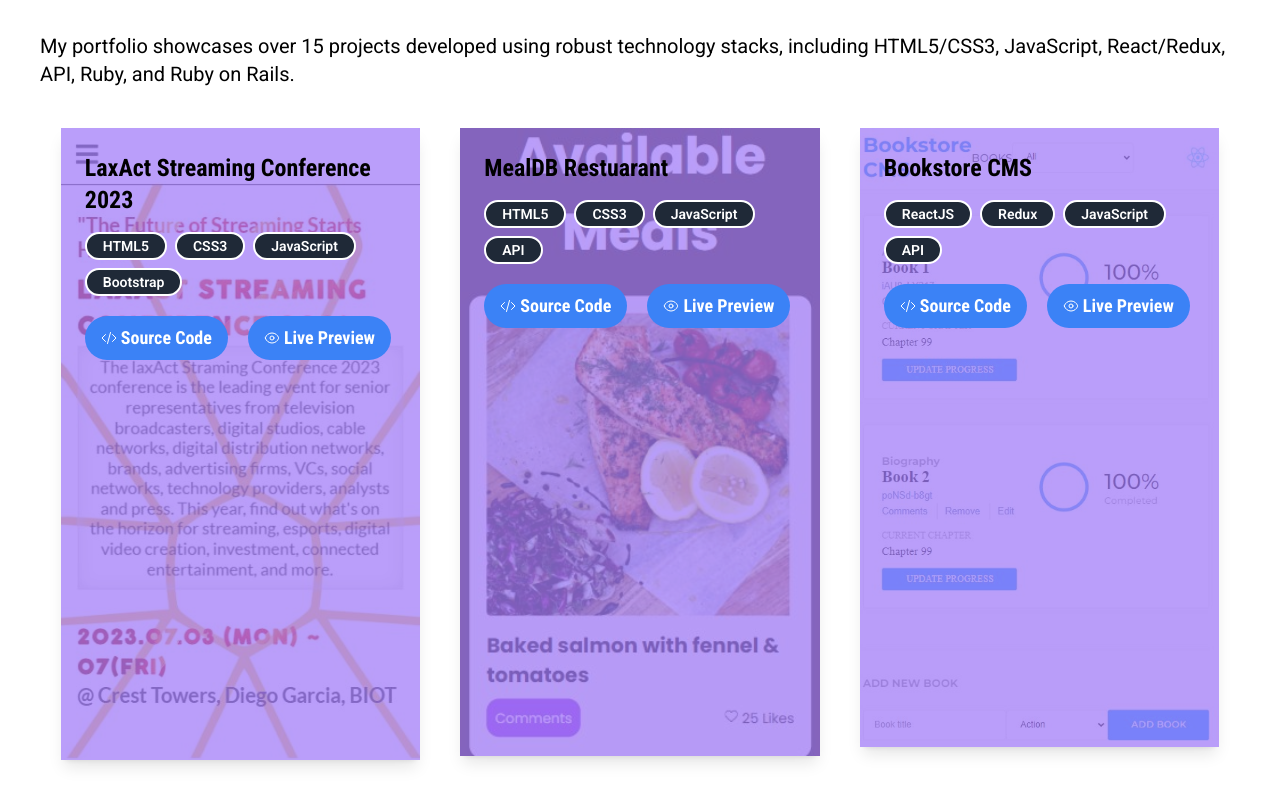
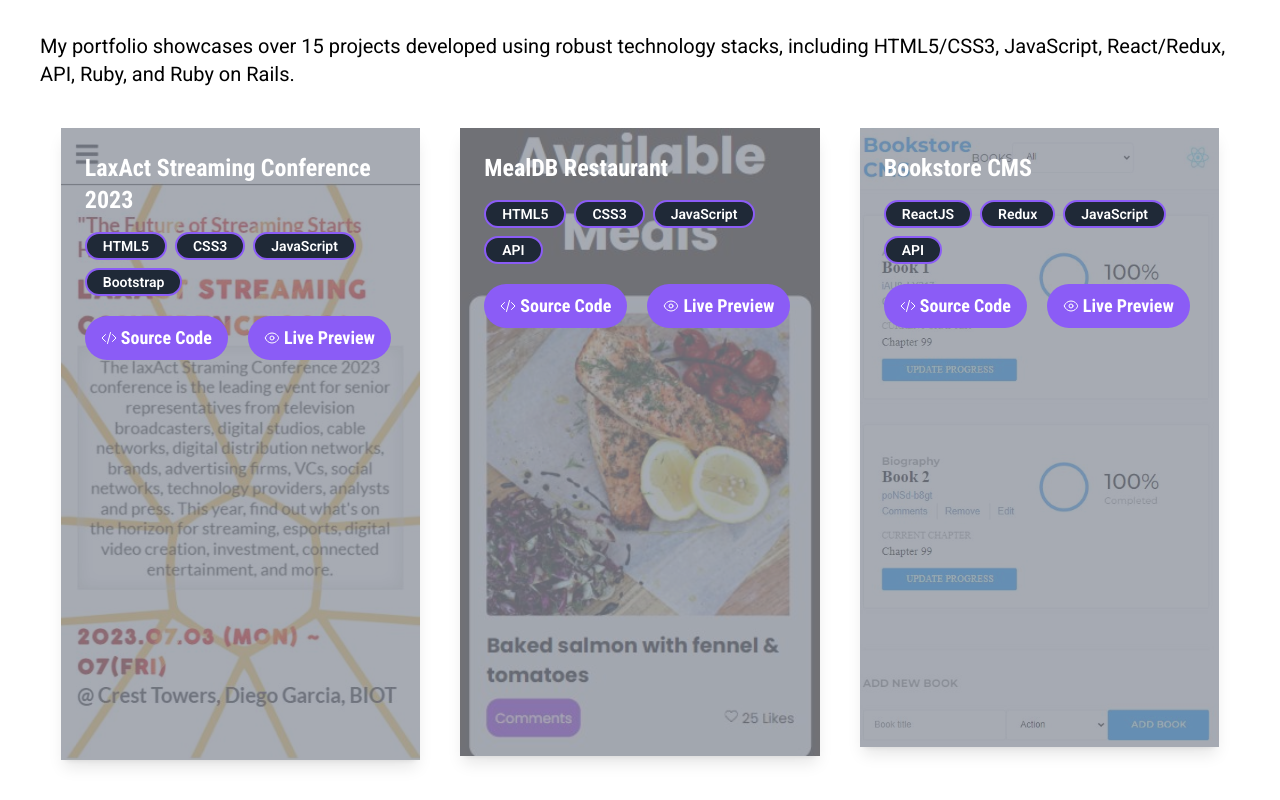
Before and after one commit to katarighe/my-portfolio-website, a React (Vite) app: page /portfolio in a window 1280 px wide. Shown: the part 900-1700 px from the top of the page. Built offline with nearby package versions, Linux system fonts and the light colour scheme.

Commit message:
Update the design for the portfolio

```diff
--- a/src/pages/Portfolio.jsx
+++ b/src/pages/Portfolio.jsx
@@ -65,7 +65,7 @@ function MyProjects() {
     },
     {
       id: 5,
-      title: "MealDB Restuarant",
+      title: "MealDB Restaurant",
       image: mealdb,
       details:
         "A simple web app utilizing an external API for exact name matching and an Involvement API to capture user interactions such as likes and comments.",
@@ -161,13 +161,13 @@ function MyProjects() {
           <div className="grid gap-10 md:grid-cols-2 lg:grid-cols-3">
             {sortedProjects.map((item, index) => (
               <div className="animate__animated animate__fadeInRight" key={item.id} onClick={() => openModal(index)}>
-                <div className="relative mb-6 overflow-hidden bg-cover bg-no-repeat bg-violet-500 shadow-lg">
+                <div className="relative mb-6 overflow-hidden bg-cover bg-no-repeat bg-gray-500 shadow-lg">
                   <img src={item.image} style={{ opacity: 0.3 }} alt={item.title} className="w-full" />
                   <div className="absolute inset-0 h-full w-full overflow-hidden bg-fixed transition duration-300 ease-in-out bg-[hsla(0,0%,99%,0.15)]">
                     <div className="flex h-full items-start justify-start">
-                      <div className="m-6 text-black">
+                      <div className="m-6 text-white">
                         <h5
-                          className="mb-3 text-2xl font-bold font-robotoCondensed hover:text-violet-600"
+                          className="mb-3 text-2xl font-bold font-robotoCondensed hover:text-black"
                           onClick={() => openModal(index)}
                         >
                           {item.title}
@@ -175,7 +175,7 @@ function MyProjects() {
                         {techStackToArray(item.techStack).map((tech, index) => (
                           <span
                             key={index}
-                            className="mr-2 my-1 border-2 badge border-newbBlue badge-outline text-newbBlue font-semibold font-robotoOriginal bg-gray-800 hover:bg-blue-700 text-white py-3 px-4 rounded-full"
+                            className="mr-2 my-1 border-2 badge border-violet-500 badge-outline font-semibold font-robotoOriginal bg-gray-800 hover:bg-blue-700 text-white py-3 px-4 rounded-full"
                           >
                             {tech}
                           </span>
@@ -185,7 +185,7 @@ function MyProjects() {
                             href={item.source}
                             rel="noreferrer"
                             target="_blank"
-                            className="text-newDarkGray font-bold flex gap-1 font-robotoCondensed hover:scale-110 transition-transform duration-300 text-lg bg-blue-500 hover:bg-blue-900 text-white py-2 px-4 rounded-full"
+                            className="font-bold flex gap-1 font-robotoCondensed hover:scale-110 transition-transform duration-300 text-lg bg-violet-500 hover:bg-violet-900 text-white py-2 px-4 rounded-full"
                           >
                             <CodeBracketIcon className="w-4" />
                             Source Code
@@ -194,7 +194,7 @@ function MyProjects() {
                             href={item.live}
                             rel="noreferrer"
                             target="_blank"
-                            className="text-newDarkGray font-bold flex gap-1 font-robotoCondensed hover:scale-110 transition-transform duration-300 text-lg bg-blue-500 hover:bg-blue-900 text-white py-2 px-4 rounded-full"
+                            className="font-bold flex gap-1 font-robotoCondensed hover:scale-110 transition-transform duration-300 text-lg bg-violet-500 hover:bg-violet-900 text-white py-2 px-4 rounded-full"
                           >
                             <EyeIcon className="w-4" />
                             Live Preview
@@ -226,7 +226,7 @@ function MyProjects() {
                         onClick={closeModal}
                       />
                     </div>
-                    <h2 className="text-2xl font-bold font-robotoCondensed">
+                    <h2 className="text-4xl font-bold font-robotoCondensed">
                       {selectedProject.title}
                     </h2>
                     <p className="mt-4 font-robotoOriginal">
@@ -240,7 +240,7 @@ function MyProjects() {
                         (tech, index) => (
                           <span
                             key={index}
-                            className="mr-2 my-1 border-2 badge badge-outline font-semibold font-robotoOriginal bg-gray-800 hover:bg-blue-700 text-white py-3 px-4 rounded-full"
+                            className="mr-2 my-1 border-2 badge badge-outline border-violet-500 font-semibold font-robotoOriginal bg-gray-800 hover:bg-blue-700 text-white py-3 px-4 rounded-full"
                           >
                             {tech}
                           </span>
@@ -252,7 +252,7 @@ function MyProjects() {
                         href={selectedProject.source}
                         rel="noreferrer"
                         target="_blank"
-                        className="font-bold flex gap-1 hover:text-newYellow font-robotoCondensed hover:scale-110 transition-transform duration-300 text-lg bg-blue-500 hover:bg-blue-900 text-white py-2 px-4 rounded-full"
+                        className="font-bold flex gap-1 font-robotoCondensed hover:scale-110 transition-transform duration-300 text-lg bg-violet-500 hover:bg-violet-900 text-white py-2 px-4 rounded-full"
                       >
                         <CodeBracketIcon className="w-4" />
                         Source Code
@@ -261,7 +261,7 @@ function MyProjects() {
                         href={selectedProject.live}
                         rel="noreferrer"
                         target="_blank"
-                        className="text-newDarkGray font-bold flex gap-1 dark:text-white hover:text-newYellow dark:hover:text-newYellow font-robotoCondensed hover:scale-110 transition-transform duration-300 text-lg bg-blue-500 hover:bg-blue-900 text-white py-2 px-4 rounded-full"
+                        className="font-bold flex gap-1 font-robotoCondensed hover:scale-110 transition-transform duration-300 text-lg bg-violet-500 hover:bg-violet-900 text-white py-2 px-4 rounded-full"
                       >
                         <EyeIcon className="w-4" />
                         Live Preview
@@ -270,13 +270,13 @@ function MyProjects() {
                     <div className="flex justify-between mt-6 relative top-0">
                       <button
                         onClick={prevProject}
-                        className="text-newDarkGray text-lg font-semibold dark:text-white hover:text-newYellow dark:hover:text-newYellow font-robotoCondensed hover:scale-110 transition-transform duration-300"
+                        className="text-black text-lg font-semibold dark:text-white hover:text-violet-500 font-robotoCondensed hover:scale-110 transition-transform duration-300"
                       >
                         Previous
                       </button>
                       <button
                         onClick={nextProject}
-                        className="text-newDarkGray text-lg font-semibold dark:text-white hover:text-newYellow dark:hover:text-newYellow font-robotoCondensed hover:scale-110 transition-transform duration-300"
+                        className="text-black text-lg font-semibold dark:text-white hover:text-violet-500 font-robotoCondensed hover:scale-110 transition-transform duration-300"
                       >
                         Next
                       </button>
@@ -297,7 +297,7 @@ function MyProjects() {
             </p>
             <Link
               to="/contact"
-              className="p-3 px-8 text-black bg-gradient-to-r from-indigo-300 to-blue-400 text-lg flex justify-center items-center gap-1 rounded-full md:w-fit font-robotoCondensed hover:scale-110 transition-transform duration-300"
+              className="p-3 px-8 text-black bg-gradient-to-r from-blue-500 to-violet-600 text-lg flex justify-center items-center gap-1 rounded-full md:w-fit font-robotoCondensed hover:scale-110 transition-transform duration-300"
             >
               <IoIosChatboxes className="text-2xl" />
               CONTACT
```
